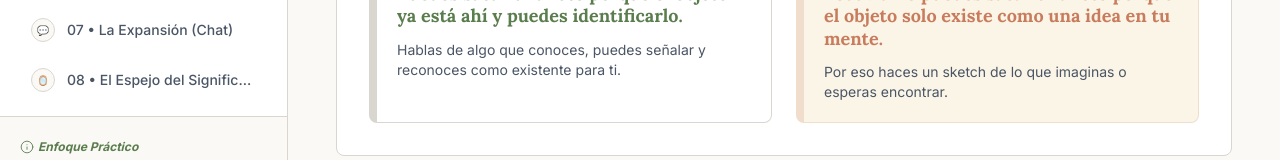
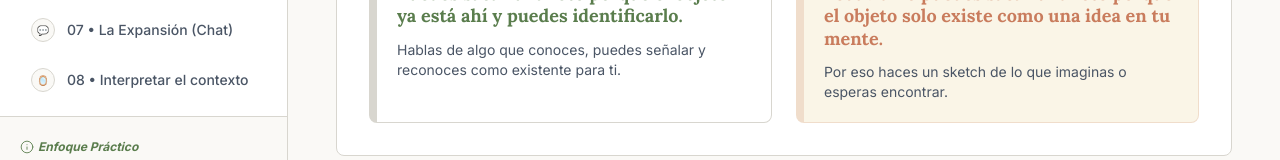
Before and after one commit to andruuul/manual-ele-gramatica-operativa-subjuntivo, a React (Vite) app: page / in a window 1280 px wide. Shown: the part 513-673 px from the top of the page. Built offline with nearby package versions, Linux system fonts and the light colour scheme.

Commit message:
Rename  Activity 8

```diff
--- a/src/App.tsx
+++ b/src/App.tsx
@@ -13,7 +13,7 @@ import Activity4_Correo from './components/Activity4_Correo';
 import Activity5_Organigrama from './components/Activity5_Organigrama';
 import Activity6_VerdaderoFalso from './components/Activity6_VerdaderoFalso';
 import Activity7_Chat from './components/Activity7_Chat';
-import Activity8_Espejo from './components/Activity8_Espejo';
+import Activity8_Interpretar from './components/Activity8_Interpretar';
 
 export default function App() {
   const [activeSection, setActiveSection] = useState<string>('introduccion');
@@ -31,7 +31,7 @@ export default function App() {
     { id: 'actividad-5', label: '05 • Organigrama del equipo', icon: '👥' },
     { id: 'actividad-6', label: '06 • Verdadero o Falso', icon: '❓' },
     { id: 'actividad-7', label: '07 • La Expansión (Chat)', icon: '💬' },
-    { id: 'actividad-8', label: '08 • El Espejo del Significado', icon: '🪞' },
+    { id: 'actividad-8', label: '08 • Interpretar el contexto', icon: '🪞' },
   ];
 
   // Monitor scroll in the scrollable content container
@@ -301,7 +301,7 @@ export default function App() {
               <div id="actividad-1" className="scroll-mt-6"><Activity1_Descubre /></div>
               <div id="actividad-2" className="scroll-mt-6"><Activity2_Algoritmo /></div>
               <div id="actividad-3" className="scroll-mt-6"><Activity3_Input /></div>
-              <div className="my-12"><OperationalComparison /></div>
+              <div id="modelo-operativo" className="my-12"><OperationalComparison /></div>
               <div id="actividad-4" className="scroll-mt-6"><Activity4_Correo /></div>
               <div id="actividad-5" className="scroll-mt-6"><Activity5_Organigrama /></div>
             </div>
@@ -317,7 +317,7 @@ export default function App() {
 
               <div id="actividad-6" className="scroll-mt-6"><Activity6_VerdaderoFalso /></div>
               <div id="actividad-7" className="scroll-mt-6"><Activity7_Chat /></div>
-              <div id="actividad-8" className="scroll-mt-6"><Activity8_Espejo /></div>
+              <div id="actividad-8" className="scroll-mt-6"><Activity8_Interpretar /></div>
             </div>
 
           </div>
--- a/src/components/Activity8_Espejo.tsx
+++ b/src/components/Activity8_Interpretar.tsx
@@ -17,7 +17,7 @@ interface ScenarioCard {
   explanation: string;
 }
 
-export default function Activity8_Espejo() {
+export default function Activity8_Interpretar() {
   const [answers, setAnswers] = useState<Record<number, boolean | null>>({
     1: null,
     2: null,
```
